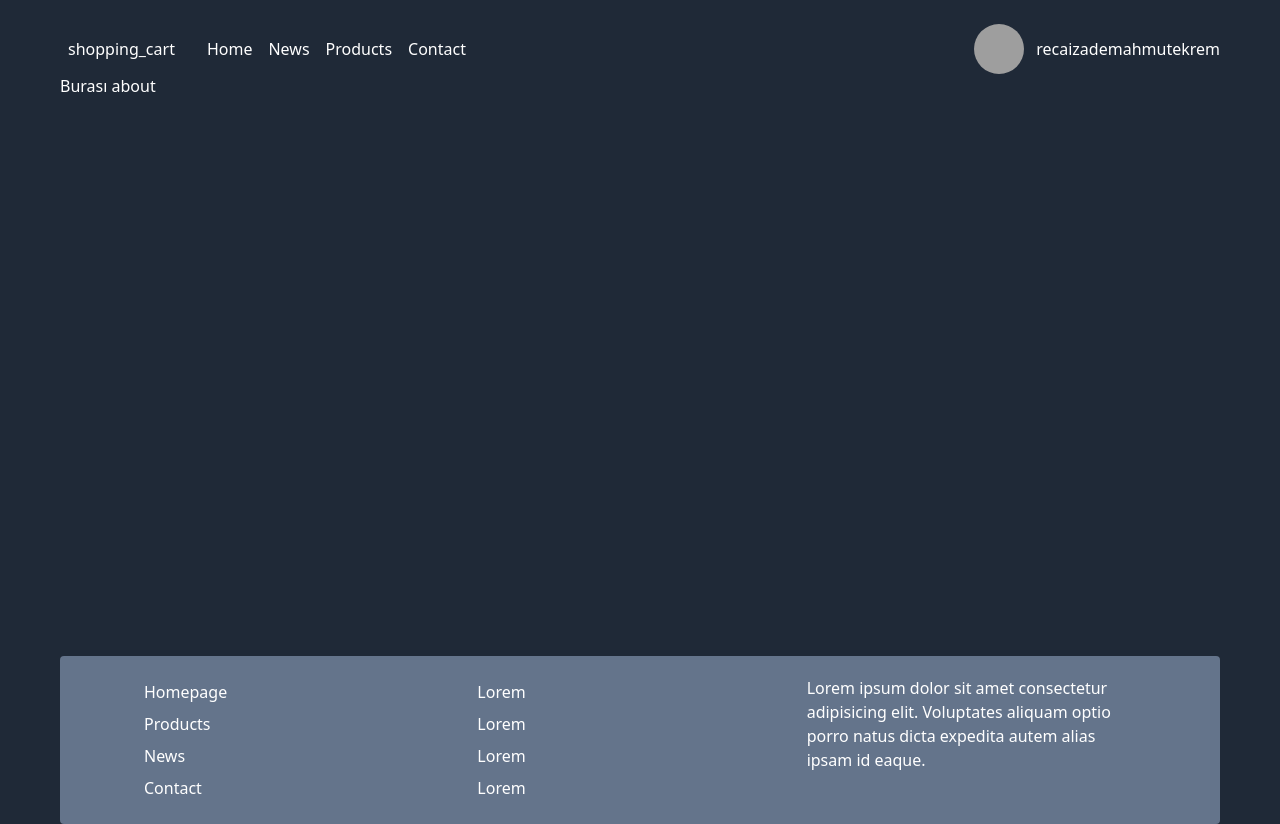
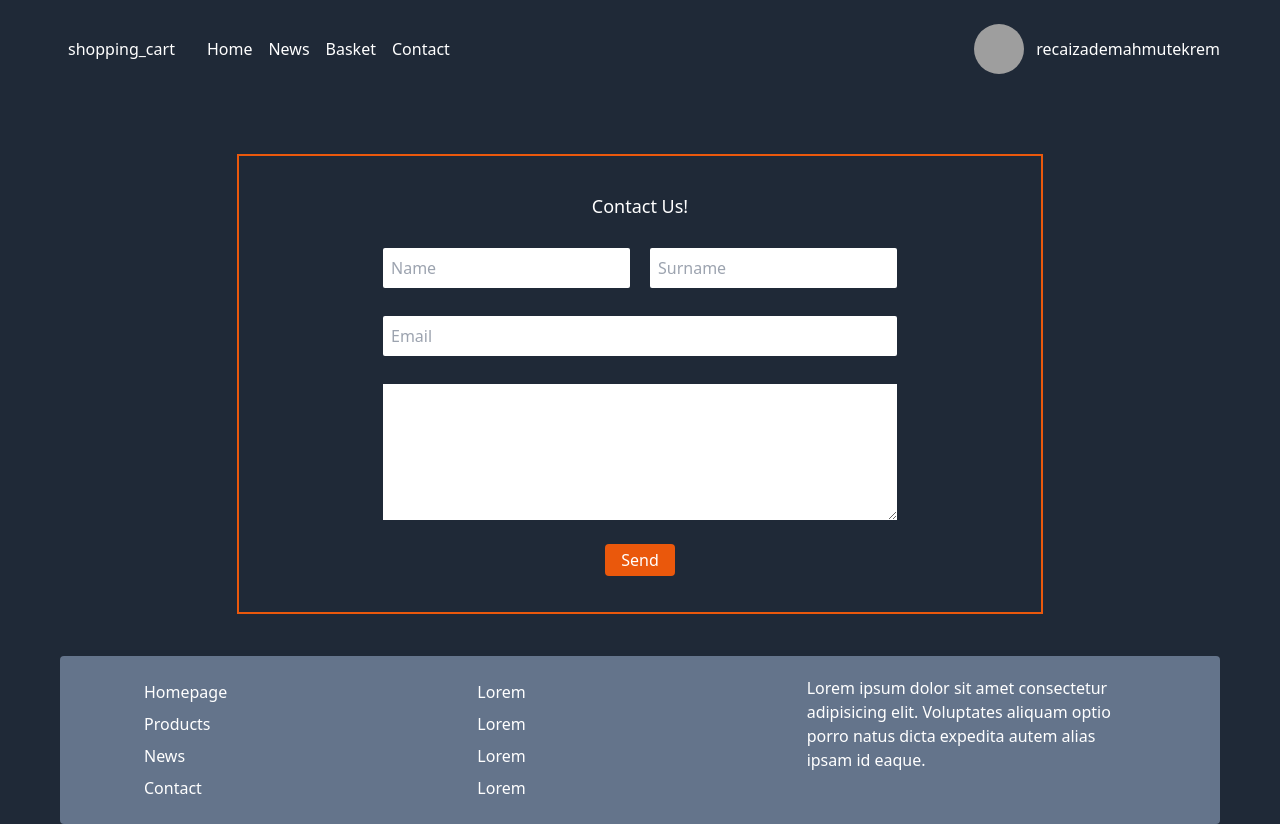
Before and after one commit to iorir/ecommerce-react, a React (Create React App) app: page /Contact in a window 1280 px wide. Built offline with nearby package versions, Linux system fonts and the light colour scheme; grey boxes are pictures that could not be loaded.

Commit message:
contacts page added, footer fixed

```diff
--- a/src/App.tsx
+++ b/src/App.tsx
@@ -5,7 +5,7 @@ import Contact from "./Pages/Contact";
 import Layout from "./components/Layout";
 import News from "./Pages/News";
 import Profile from "./Pages/Profile";
-import Products from "./Pages/Products";
+import Basket from "./Pages/Basket";
 
 function App() {
   return (
@@ -16,7 +16,7 @@ function App() {
           <Route path="/Contact" element={< Contact/>} />
           <Route path="/News" element={< News/>} />
           <Route path="/Profile" element={< Profile/>} />
-          <Route path="/Products" element={< Products/>} />
+          <Route path="/Basket" element={< Basket/>} />
         </Route>
       </Routes>
     </div>
--- /dev/null
+++ b/src/Pages/Basket.tsx
@@ -0,0 +1,9 @@
+import React from "react";
+
+function Basket() {
+  return (
+    <div></div>
+  );
+}
+
+export default Basket;
--- a/src/Pages/Contact.tsx
+++ b/src/Pages/Contact.tsx
@@ -2,7 +2,23 @@ import React from 'react'
 
 function About() {
   return (
-    <div>Burası about</div>
+    <div className="mt-20  flex justify-center ">
+      <form action="" className="items-center flex flex-col  border-orange-600 border-2 px-36 py-9 text-black">
+        <h1 className='mb-7 text-lg text-white'>Contact Us!</h1>
+        <div>
+          <input className="rounded-sm p-2" placeholder="Name" type="text" />
+          <input
+            className="ml-5 rounded-sm p-2"
+            placeholder="Surname"
+            type="text"
+          />
+        </div>
+
+        <input className="mt-7 w-full p-2 rounded-sm" placeholder="Email" type="text" />
+        <textarea className='mt-7 w-full p-2' name="" id="" cols={30} rows={5}></textarea>
+        <button className="mt-6 bg-orange-600 py-1 px-4 rounded text-white">Send</button>
+      </form>
+    </div>
   )
 }
 
--- a/src/Pages/Products.tsx
+++ /dev/null
@@ -1,9 +0,0 @@
-import React from 'react'
-
-function Products() {
-  return (
-    <div>Products</div>
-  )
-}
-
-export default Products
--- a/src/components/Navbar/index.tsx
+++ b/src/components/Navbar/index.tsx
@@ -16,8 +16,8 @@ function Navbar() {
         <Link to={"/News"}>
           <span className="hover:bg-orange-600 p-2 rounded-sm">News</span>
         </Link>
-        <Link to={"/Products"}>
-          <span className="hover:bg-orange-600 p-2 rounded-sm">Products</span>
+        <Link to={"/Basket"}>
+          <span className="hover:bg-orange-600 p-2 rounded-sm">Basket</span>
         </Link>
         <Link to={"/Contact"}>
           <span className="hover:bg-orange-600 p-2 rounded-sm">Contact</span>
```
